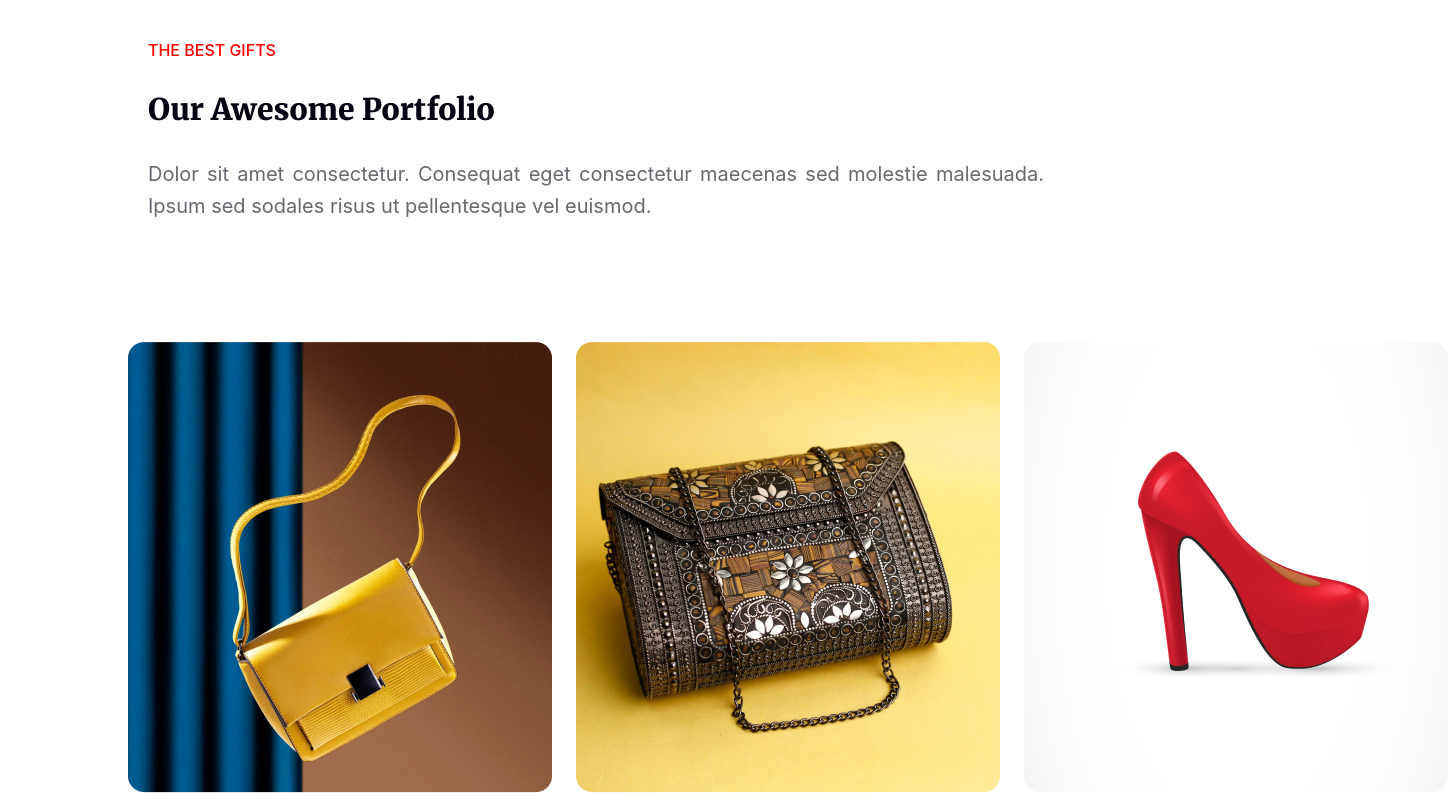
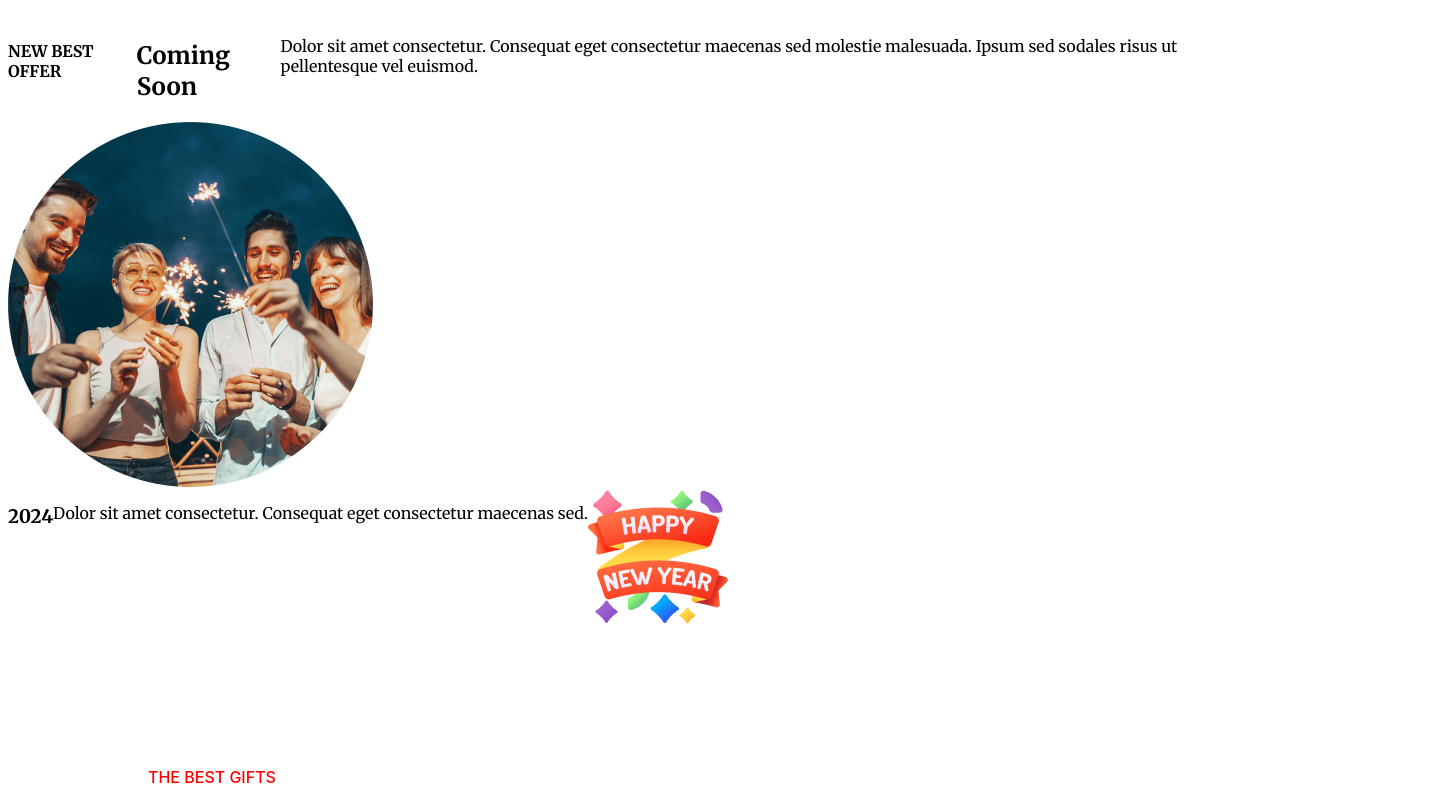
Before and after one commit to fardinariful/New-Year-Assignment, a plain HTML site: page index.html in a window 1280 px wide. Shown: the part 3000-3800 px from the top of the page, 1448 px wide, since content can reach past the window. Drawn offline with Linux system fonts and the light colour scheme.

Commit message:
finally done

```diff
--- a/index.html
+++ b/index.html
@@ -47,13 +47,38 @@
                 </h4>
                 <button class="join">Join Now</button>
             </section>
+            <section>
+                <div class="offer">
+              <h4>NEW BEST OFFER</h4>
+              <h2>Coming Soon</h2>
+              <p>Dolor sit amet consectetur. Consequat eget consectetur maecenas sed molestie malesuada. Ipsum sed sodales risus ut pellentesque vel euismod. </p>
+            </div>
+            <div class="offer">
+                <img src="./images/Ellipse 1.png">
+            </div>
+
+            <div class="offer">
+                <h3>2024</h3>
+                <p>Dolor sit amet consectetur. Consequat eget consectetur maecenas sed.</p>
+                <img src="./images/Group 96.png">
+            </div>
+
+
+
+
+            </section>
+
+
+
+
+
           <section class="gift">
              <h5 class="best">THE BEST GIFTS</h5>
              <h3 class="Awesome">Our Awesome Portfolio</h3>
              <p class="paragraph">Dolor sit amet consectetur. Consequat eget consectetur maecenas sed molestie malesuada. Ipsum sed sodales risus ut pellentesque vel euismod. </p>
 
 
-             <!-- <div class="product">
+             <div class="product">
              <img class="imgs" src="./images/Rectangle 3.png">
              <img class="imgs" src="./images/Rectangle 4.png">
              <img class="imgs" src="./images/Rectangle 5.png">
@@ -61,18 +86,9 @@
              <img class="imgs" src="./images/Rectangle 3.png">
              <img class="imgs" src="./images/Rectangle 4.png">
              <img class="imgs" src="./images/Rectangle 5.png">
-             </div> -->
+             </div>
 
-             <div class="product">
-             <img class="imgs" src="./images/Rectangle 3.png">
-             <img class="imgs" src="./images/Rectangle 4.png">
-             <img class="imgs" src="./images/Rectangle 5.png">
-             </div>
-             <div class="product">
-             <img class="imgs" src="./images/Rectangle 6.png">
-             <img class="imgs" src="./images/Rectangle 7.png">
-             <img class="imgs" src="./images/Rectangle 8.png">
-            </div>
+
 
           </section>
           <section>
--- a/styles/style.css
+++ b/styles/style.css
@@ -116,6 +116,9 @@ body {
   text-transform: uppercase;
   padding: 10px 15px;
 }
+.offer{
+  display: flex;
+}
 .best {
   color: #f00;
   font-size: 16px;
@@ -142,12 +145,11 @@ body {
   margin: 140px;
 }
 .product{
-  width: auto;
-  background-color: #FFF;;
   display: flex;
-  justify-content:center;
+  flex-wrap: wrap;
+  justify-content:space-around;
   gap:24px;
-  margin: 120px 640px;
+
 
 
 }
```
